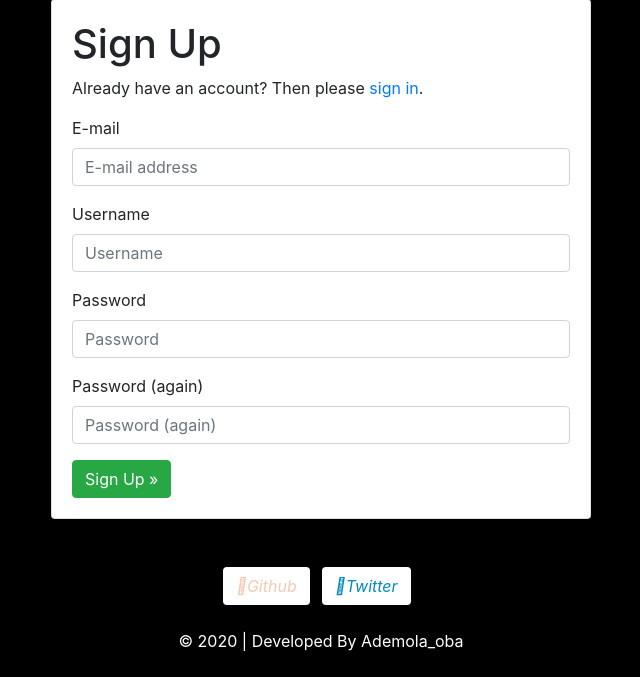
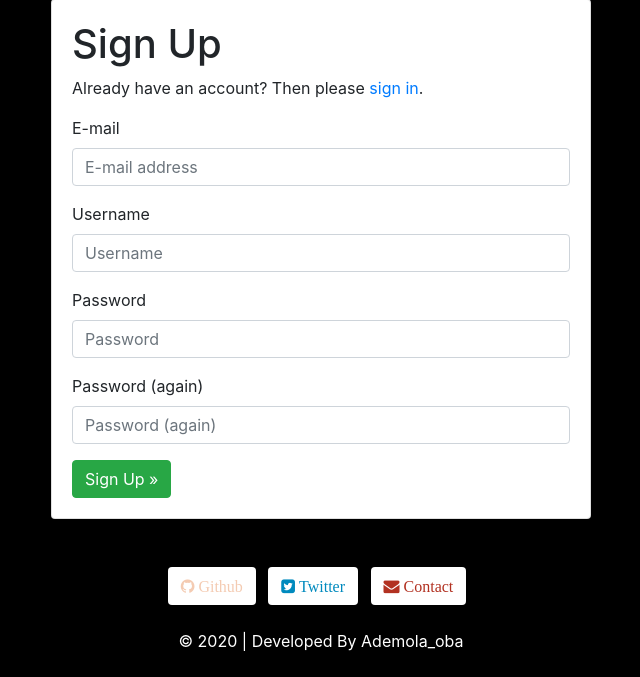
Before and after one commit to Jokotoye18/todoapp, a Django app: page /accounts/signup/ in a window 1280 px wide. Shown: the part 1083-1760 px from the top of the page, without its empty margins (319-959 px from the left). Run offline with Django 3.2, Linux system fonts and the light colour scheme; some libraries are stand-ins or nearby versions.

Commit message:
contact and template updates

```diff
--- a/templates/base.html
+++ b/templates/base.html
@@ -31,9 +31,7 @@
                     <div>
                         {% if request.user.is_authenticated %}
                         <div class="dropdown">
-                        <a class="dropdown-toggle btn btn-secondary" href="#" role="button" id="dropdownMenuLink" data-toggle="dropdown" aria-haspopup="true" aria-expanded="false">
-                            {{ request.user }}
-                        </a>
+                        <a class="dropdown-toggle btn btn-secondary mt-2 mt-lg-0" href="#" role="button" id="dropdownMenuLink" data-toggle="dropdown" aria-haspopup="true" aria-expanded="false"><i class="fa fa-user" aria-hidden="true"> {{ request.user }}</i></a>
                         <div class="dropdown-menu" aria-labelledby="dropdownMenuLink">
                             <a class="dropdown-item" href="{% url 'account_change_password' %}">Change password</a>
                             <div class="dropdown-divider"></div>
@@ -44,10 +42,10 @@
                         <div>
                             <ul class="navbar-nav ml-auto mt-2 mt-lg-0">
                                 <li class="nav-item ">
-                                    <a class="nav-link btn btn-outline-info m-2" href="{% url 'account_login' %}">Sign in</a>
+                                    <a class="nav-link btn btn-outline-info m-2" href="{% url 'account_login' %}"><i class="fa fa-sign-in" aria-hidden="true"> Sign in</i></a>
                                 </li>
                                 <li class="nav-item">
-                                    <a class="nav-link btn btn-secondary m-2" href="{% url 'account_signup' %}">Sign up</a>
+                                    <a class="nav-link btn btn-secondary m-2" href="{% url 'account_signup' %}"><i class="fa fa-user-plus" aria-hidden="true"> Sign up</i></a>
                                 </li>
                             </ul>
                         </div>
@@ -66,8 +64,9 @@
     </div>
     {% endblock %}
     <div class="my-4 text-center">
-        <a style="color: #f4cbb2;" class="btn bg-white mr-2" href="https://github.com/Jokotoye18"><i class="fab fa-github github">Github</i></a>
-        <a style="color: #008abe;" class="btn bg-white mr-2" href="https://twitter.com/AkinJokotoye"><i class="fab fa-twitter twitter">Twitter</i></a>
+        <a style="color: #f4cbb2;" class="btn bg-white mr-2" href="https://github.com/Jokotoye18"><i class="fa fa-github" aria-hidden="true"> Github</i></a>
+        <a style="color: #008abe;" class="btn bg-white mr-2" href="https://twitter.com/AkinJokotoye"><i class="fa fa-twitter-square" aria-hidden="true"> Twitter</i></a>
+        <a style="color: #B23121;" class="btn bg-white mr-2" href="{% url 'contact:contact' %}"><i class="fa fa-envelope" aria-hidden="true"> Contact</i></a>
     </div>
     <div class="text-center rounded text-white">
         <div class="my-4">
```
